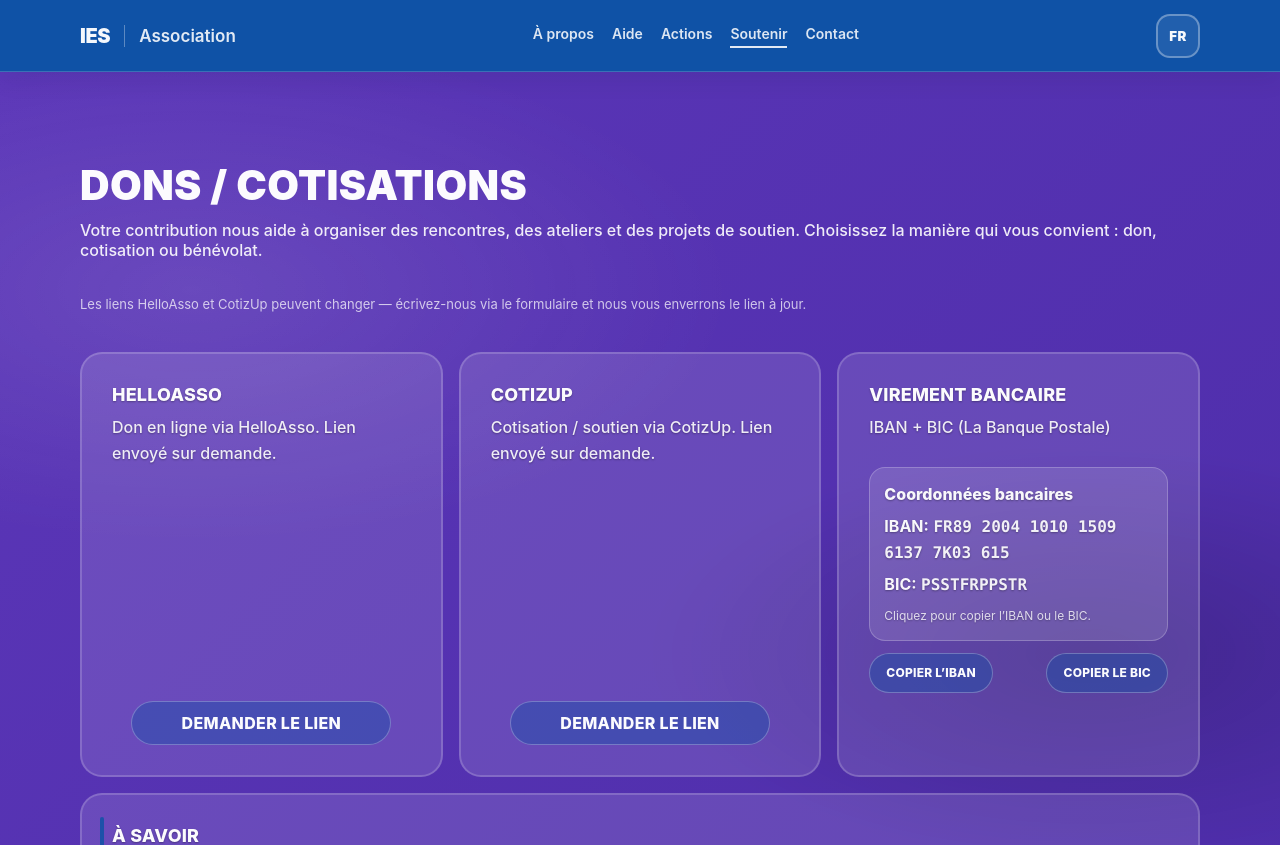
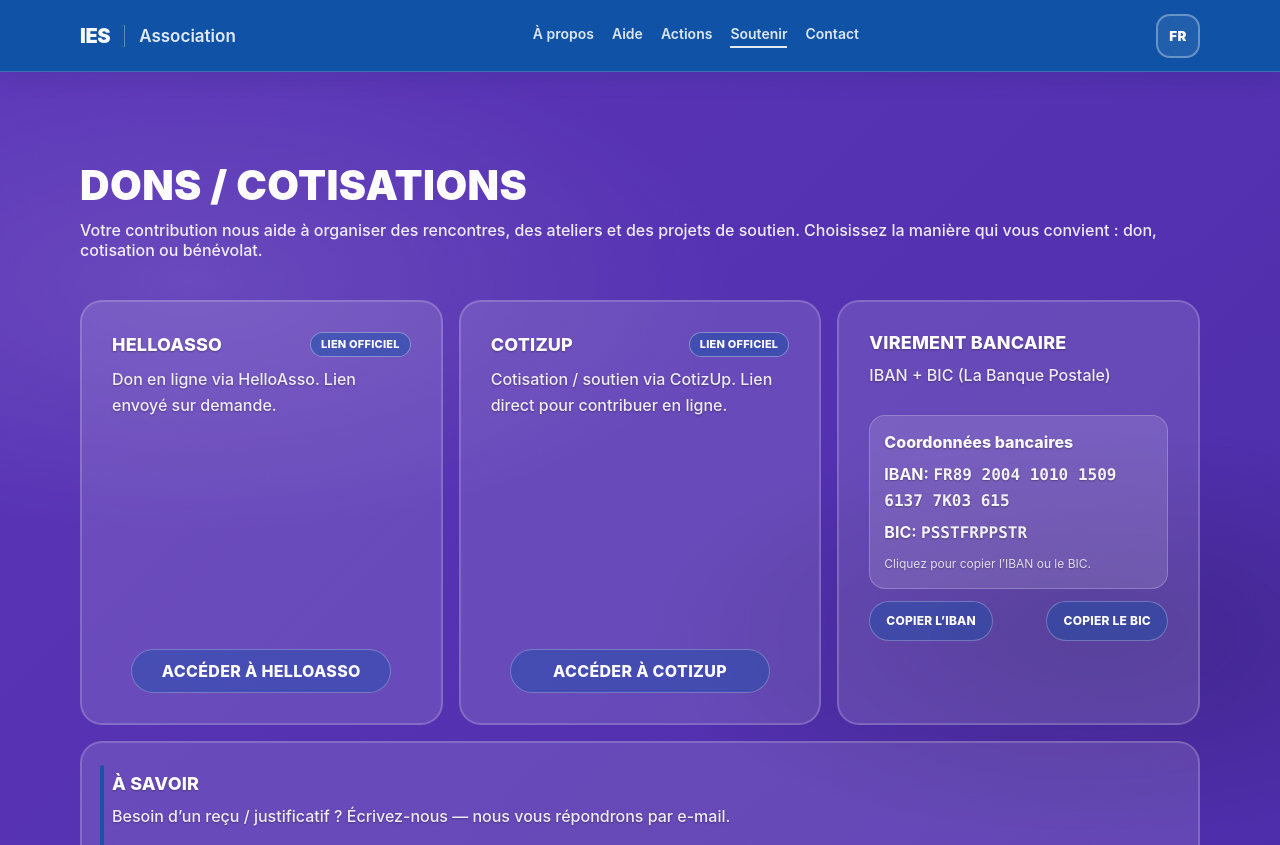
Before and after one commit to aslanzubairaev/Association-IES-, a Next.js app: page /fr/soutenir in a window 1280 px wide. Shown: the top 845 px of the page. Built offline with nearby package versions, Linux system fonts and the light colour scheme.

Commit message:
на странице "поддержать" добавил ссылки для 2 карточек

```diff
--- a/src/app/[locale]/soutenir/page.tsx
+++ b/src/app/[locale]/soutenir/page.tsx
@@ -12,8 +12,9 @@ export default function SoutenirPage({ params }: { params: { locale: "ru" | "fr"
   // Все тексты страницы зависят от языка, который выбран в адресе (/ru или /fr).
   const text = soutenirCopy[locale];
 
-  const helloAssoHref = `/${locale}/contact?topic=donation_helloasso`;
-  const cotizUpHref = `/${locale}/contact?topic=donation_cotizup`;
+  const helloAssoHref =
+    "https://www.helloasso.com/associations/association-pour-l-education-et-l-insertion-sociale-integration-education-synergie";
+  const cotizUpHref = "https://www.cotizup.com/soutien-ies";
   const volunteerHref = `/${locale}/contact?topic=volunteer`;
 
   return (
@@ -28,7 +29,7 @@ export default function SoutenirPage({ params }: { params: { locale: "ru" | "fr"
             <p className="muted-on-dark" style={{ color: "rgba(255,255,255,.90)" }}>
               {text.donateLead}
             </p>
-            <p className="note">{text.donateNote}</p>
+            {text.donateNote ? <p className="note">{text.donateNote}</p> : null}
           </div>
 
           {/* Сетка из трёх карточек: одинаковая структура помогает быстро сравнить варианты. */}
@@ -36,15 +37,17 @@ export default function SoutenirPage({ params }: { params: { locale: "ru" | "fr"
             <SupportCard
               title={text.helloAssoTitle}
               text={text.helloAssoText}
-              ctaLabel={text.ctaWriteUs}
+              ctaLabel={text.helloAssoCta}
               ctaHref={helloAssoHref}
+              badgeLabel={text.helloAssoBadge}
               className="support-card support-card--pink"
             />
             <SupportCard
               title={text.cotizUpTitle}
               text={text.cotizUpText}
-              ctaLabel={text.ctaWriteUs}
+              ctaLabel={text.cotizUpCta}
               ctaHref={cotizUpHref}
+              badgeLabel={text.cotizUpBadge}
               className="support-card support-card--pink"
             />
             <SupportCard
--- a/src/app/globals.css
+++ b/src/app/globals.css
@@ -1767,6 +1767,31 @@ a {
   color: rgba(255, 255, 255, 0.8);
 }
 
+.support-card-head {
+  display: flex;
+  align-items: center;
+  justify-content: space-between;
+  gap: 12px;
+  flex-wrap: wrap;
+}
+
+.support-card-badge {
+  display: inline-flex;
+  align-items: center;
+  padding: 6px 10px;
+  border-radius: 999px;
+  font-weight: 800;
+  letter-spacing: 0.02em;
+  text-transform: uppercase;
+  font-size: 11px;
+  line-height: 1;
+  white-space: nowrap;
+  background: rgba(15, 82, 166, 0.45);
+  border: 1px solid rgba(255, 255, 255, 0.35);
+  color: rgba(255, 255, 255, 0.98);
+  text-shadow: none;
+}
+
 .support-page .support-card {
   display: flex;
   flex-direction: column;
--- a/src/components/support/SupportCard.tsx
+++ b/src/components/support/SupportCard.tsx
@@ -13,16 +13,36 @@ type SupportCardProps = {
   text?: string;
   ctaLabel?: string;
   ctaHref?: string;
+  ctaTarget?: string;
+  ctaRel?: string;
+  badgeLabel?: string;
   className?: string;
   children?: ReactNode;
 };
 
 // Карточка поддержки: одинаковая форма помогает быстро сравнивать варианты помощи.
-export function SupportCard({ title, text, ctaLabel, ctaHref, className, children }: SupportCardProps) {
+export function SupportCard({
+  title,
+  text,
+  ctaLabel,
+  ctaHref,
+  ctaTarget,
+  ctaRel,
+  badgeLabel,
+  className,
+  children,
+}: SupportCardProps) {
+  const isExternal = Boolean(ctaHref && /^https?:\/\//.test(ctaHref));
+  const linkTarget = ctaTarget ?? (isExternal ? "_blank" : undefined);
+  const linkRel = ctaRel ?? (isExternal ? "noreferrer" : undefined);
+
   return (
     <article className={`card card--paper support-card ${className ?? ""}`.trim()}>
       {/* Заголовок: главный ориентир, чтобы сразу понять способ поддержки. */}
-      <h3 className="h3 h3--blue">{title}</h3>
+      <div className="support-card-head">
+        <h3 className="h3 h3--blue">{title}</h3>
+        {badgeLabel ? <span className="support-card-badge">{badgeLabel}</span> : null}
+      </div>
 
       {/* Короткое описание: объясняем смысл карточки одной фразой, без лишних деталей. */}
       {text ? (
@@ -37,7 +57,7 @@ export function SupportCard({ title, text, ctaLabel, ctaHref, className, childre
       {/* Кнопка: ведёт на страницу контактов, чтобы запросить актуальную ссылку или задать вопрос. */}
       {ctaLabel && ctaHref ? (
         <div className="support-cta">
-          <Link className="btn btn--pill support-cta-button" href={ctaHref}>
+          <Link className="btn btn--pill support-cta-button" href={ctaHref} target={linkTarget} rel={linkRel}>
             {ctaLabel}
           </Link>
         </div>
--- a/src/content/actions.ts
+++ b/src/content/actions.ts
@@ -1081,8 +1081,12 @@ type SoutenirCopy = {
   ctaWriteUs: string;
   helloAssoTitle: string;
   helloAssoText: string;
+  helloAssoCta: string;
+  helloAssoBadge: string;
   cotizUpTitle: string;
   cotizUpText: string;
+  cotizUpCta: string;
+  cotizUpBadge: string;
   bankTitle: string;
   bankText: string;
   importantTitle: string;
@@ -1099,13 +1103,16 @@ export const soutenirCopy: Record<ActionsLocale, SoutenirCopy> = {
     donateTitle: "DONS / COTISATIONS",
     donateLead:
       "Votre contribution nous aide à organiser des rencontres, des ateliers et des projets de soutien. Choisissez la manière qui vous convient : don, cotisation ou bénévolat.",
-    donateNote:
-      "Les liens HelloAsso et CotizUp peuvent changer — écrivez-nous via le formulaire et nous vous enverrons le lien à jour.",
+    donateNote: "",
     ctaWriteUs: "Demander le lien",
     helloAssoTitle: "HelloAsso",
     helloAssoText: "Don en ligne via HelloAsso. Lien envoyé sur demande.",
+    helloAssoCta: "Accéder à HelloAsso",
+    helloAssoBadge: "Lien officiel",
     cotizUpTitle: "CotizUp",
-    cotizUpText: "Cotisation / soutien via CotizUp. Lien envoyé sur demande.",
+    cotizUpText: "Cotisation / soutien via CotizUp. Lien direct pour contribuer en ligne.",
+    cotizUpCta: "Accéder à CotizUp",
+    cotizUpBadge: "Lien officiel",
     bankTitle: "VIREMENT BANCAIRE",
     bankText: "IBAN + BIC (La Banque Postale)",
     importantTitle: "À SAVOIR",
@@ -1121,13 +1128,16 @@ export const soutenirCopy: Record<ActionsLocale, SoutenirCopy> = {
     donateTitle: "ДОНАТ / ВЗНОСЫ",
     donateLead:
       "Ваш вклад помогает нам проводить встречи, занятия и проекты поддержки. Выберите удобный способ: донат, взнос или волонтёрство.",
-    donateNote:
-      "Ссылки HelloAsso и CotizUp могут обновляться — напишите нам через форму, и мы пришлём актуальную.",
+    donateNote: "",
     ctaWriteUs: "Запросить ссылку",
     helloAssoTitle: "HelloAsso",
     helloAssoText: "Онлайн-пожертвование через HelloAsso. Ссылку пришлём по запросу.",
+    helloAssoCta: "Перейти на HelloAsso",
+    helloAssoBadge: "Официальная ссылка",
     cotizUpTitle: "CotizUp",
-    cotizUpText: "Взнос/поддержка через CotizUp. Ссылку пришлём по запросу.",
+    cotizUpText: "Взнос/поддержка через CotizUp. Прямая ссылка для онлайн-взноса.",
+    cotizUpCta: "Перейти на CotizUp",
+    cotizUpBadge: "Официальная ссылка",
     bankTitle: "БАНКОВСКИЙ ПЕРЕВОД",
     bankText: "IBAN + BIC (La Banque Postale)",
     importantTitle: "ВАЖНО ЗНАТЬ",
```
